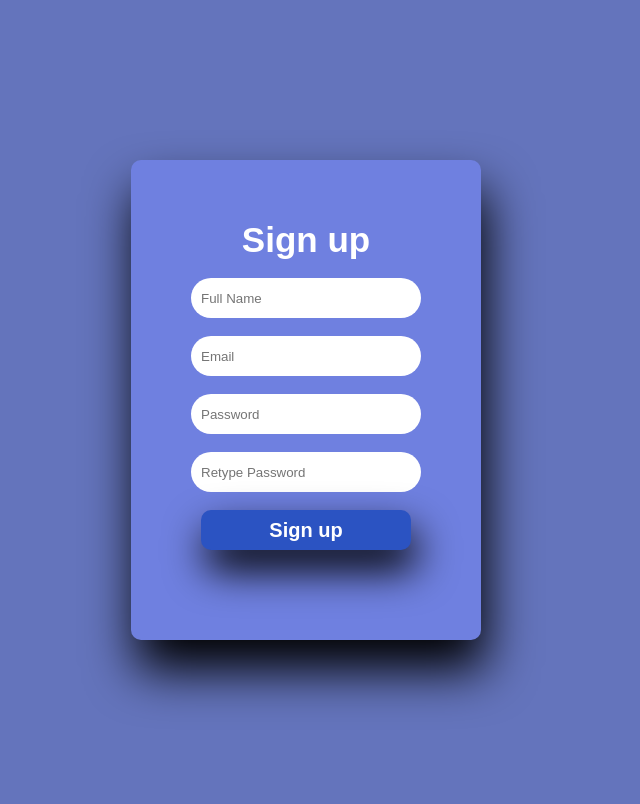
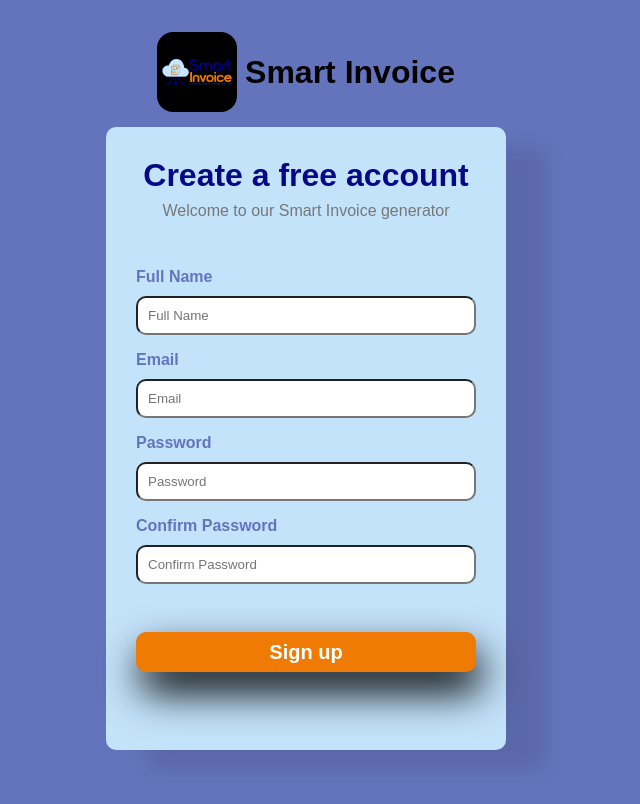
Before and after one commit to yadavsantu/SmartInvoice, a Vue app in the folder vue-frontend/: page /SignUp in a window 1280 px wide. Shown: the top 804 px of the page, without its empty margins (334-974 px from the left). Built offline with nearby package versions, Linux system fonts and the light colour scheme.

Commit message:
modifications done on signup page

```diff
--- a/vue-frontend/src/pages/SignUp.vue
+++ b/vue-frontend/src/pages/SignUp.vue
@@ -1,25 +1,44 @@
 <template>
-  <div>
+  <div class="container">
+    <div class="header">
+      <img src="@/assets/smartlogo.jpg" alt="Smart Invoice Logo" class="logo" />
+      <h1 class="title">Smart Invoice</h1>
+    </div>
     <div class="main">
-      <input type="checkbox" id="chk">
+      <form action="/" @submit.prevent="handleSignUp">
+        <h1>Create a free account</h1>
+        <p>Welcome to our Smart Invoice generator</p>
+        <div class="name-container">
 
-      <div class="signup">
-        <form action="/" @submit.prevent="handleSignUp">
+          <label for="full-name">Full Name</label>
+          <input type="text" id="full-name" placeholder="Full Name" required autocomplete="off">
 
-          <label for="chk">Sign up</label>
-          <input type="text" id="FullName" placeholder="Full Name" required="" autocomplete="off">
+
+
+          <label for="UsrEmail">Email</label>
           <input type="email" id="UsrEmail" placeholder="Email" required="" autocomplete="off">
+
+          <label for="UsrPsw">Password</label>
           <input type="password" id="UsrPsw" placeholder="Password" required="" autocomplete="off">
-          <input type="password" id="UsrCfrmPsw" placeholder="Retype Password" required="" autocomplete="off">
-          <button>Sign up</button>
-        </form>
-        <p id="errorMessage"></p>
-      </div>
+
+          <label for="UsrCfrmPsw">Confirm Password</label>
+          <input type="password" id="UsrCfrmPsw" placeholder="Confirm Password" required="" autocomplete="off">
+        </div>
+        <button>Sign up</button>
+      </form>
+      <p id="errorMessage" style="color: red;"></p>
     </div>
   </div>
 
 </template>
 <style>
+* {
+  margin: 0;
+  padding: 0;
+  box-sizing: border-box;
+
+}
+
 body {
   margin: 0;
   padding: 0;
@@ -28,63 +47,106 @@
   align-items: center;
   min-height: 100vh;
   font-family: sans-serif;
+  box-sizing: content-box;
 }
 
-.main {
-  width: 350px;
-  height: 480px;
-  background: rgb(111, 128, 224);
-  overflow: hidden;
-  border-radius: 10px;
-  box-shadow: 5px 30px 50px black;
+.container {
+  width: 200%;
+  height: 900px;
+  max-width: 400px;
+  text-align: center;
 }
 
-#chk {
-  display: none;
+.header {
+  display: flex;
+  align-items: center;
+  justify-content: center;
+  margin-bottom: 2rem;
+  margin-bottom: 15px;
 }
 
-.signup {
-  position: relative;
-  width: 100%;
-  height: 100%;
+.logo {
+  width: 20%;
+  height: auto;
+  margin-top: 2rem;
+  margin-right: 0.5rem;
+  border-radius: 20%;
 }
 
+.header .title {
+  font-size: 2rem;
+  color: black;
+  margin-top: 2rem;
+}
+
+
+.main {
+  max-width: 600px;
+  max-height: auto;
+  text-align: center;
+  background: #C3E3FB;
+  padding: 30px;
+  border-radius: 10px;
+  box-shadow: 40px 20px 20px rgba(0, 0, 0, 0.1);
+}
+
+.main h1 {
+  display: flex;
+  align-items: center;
+  justify-content: center;
+  margin-bottom: 0.5rem;
+  color: #070885;
+}
+
+.main p {
+  margin-bottom: 3rem;
+  color: #767778;
+
+}
+
+.name-container {
+  display: flex;
+  flex-wrap: wrap;
+  margin-bottom: 0.5rem;
+  font-weight: bold;
+  color: #6474BC;
+  text-align: justify;
+  font-weight: bold;
+
+}
 label {
-  color: white;
-  font-size: 35px;
-  justify-content: center;
-  display: flex;
-  margin: 60px;
-  font-weight: bold;
-  cursor: pointer;
-  transition: .5s ease-in-out;
   margin-bottom: 10px;
 }
 
+
+input:focus {
+  border-color: #007BFF;
+  outline: none;
+}
+
+
 input {
-  width: 60%;
-  height: 20px;
+  width: 100%;
   background: white;
-  justify-content: center;
-  display: flex;
-  margin: 18px auto;
+  height: auto;
   padding: 10px;
-  border: none;
-  outline: none;
-  border-radius: 50px;
+  border-radius: 10px ;
+
+  margin-bottom: 1rem;
+
 }
 
 button {
-  width: 60%;
+  width: 100%;
   height: 40px;
   margin: 10px auto;
   justify-content: center;
   display: block;
   color: white;
-  background: rgb(43, 83, 194);
+  background: #EF7A04;
   font-size: 20px;
   font-weight: bold;
-  margin-top: 18px;
+  margin-top: 2rem;
   outline: none;
   border: none;
   border-radius: 10px;
@@ -104,48 +166,42 @@
 
 <script>
 import axios from 'axios';
+
 export default {
   methods: {
     async handleSignUp() {
-
-
-
-      const FullName = document.getElementById("FullName").value;
+      const FullName = document.getElementById("full-name").value;
       const Email = document.getElementById("UsrEmail").value;
       const Password = document.getElementById("UsrPsw").value;
       const Retype_password = document.getElementById("UsrCfrmPsw").value;
       const displayError = document.getElementById("errorMessage");
 
       if (Password.length < 6) {
-        displayError.innerText = "Password length should be of minimum 6 character"
+        displayError.innerText = "Password length should be at least 6 characters.";
         return;
       }
 
-      if (Password != Retype_password) {
-        displayError.innerText = "Password do not match please check the password and try again"
+      if (Password !== Retype_password) {
+        displayError.innerText = "Passwords do not match. Please check and try again.";
         return;
       }
 
-      let response = '';
       try {
-        response = await axios.post('http://localhost:8080/api/v1/register', {
+        const response = await axios.post("http://localhost:8080/api/v1/register", {
           fullName: FullName,
           email: Email,
           password: Password,
           repeat_password: Retype_password,
-        }
+        });
 
-      )
-      if(response.status==201 )
-        {
-          alert("User Registration SucessFull")
+        if (response.status === 201) {
+          alert("User Registration Successful");
+          displayError.innerText = " ";
         }
       } catch (error) {
-        console.log("User Registration Failled", error, response);
-        displayError.innerText = error + response;
+        console.log("User Registration Failed", error);
+        displayError.innerText = "User Registration Failed. Please try again.";
       }
-
-
     },
   },
 };
```
